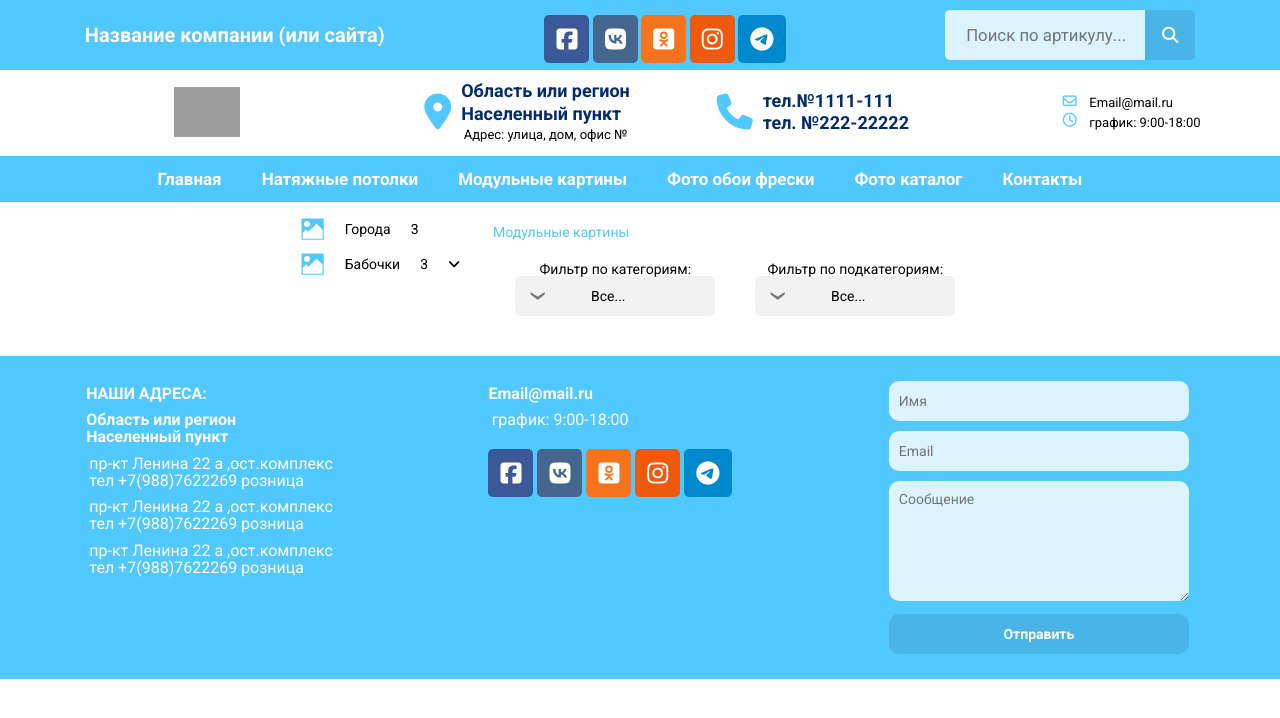
After one commit to RudenokArt/20200808-constructor, a PHP site: page /index.php in a window 1280 px wide. The commit adds this page. Shown: the top 718 px of the page. Run offline with PHP 8.4, Linux system fonts and the light colour scheme; data comes from the database, SQL or seed files in the repository; some libraries are stand-ins or nearby versions; grey boxes are pictures that could not be loaded.

Commit message:
modular galery new frontend

```diff
--- /dev/null
+++ b/modular/css-index.css
@@ -0,0 +1,115 @@
+.test{
+  line-height: 1em;
+}
+.modular-container{
+  margin:10px;
+  display: flex;
+  justify-content: center;
+}
+
+/*===== SIDEBAR =====*/
+.modular-sidebar{
+  line-height: 1em;
+}
+.modular-sidebar_category,
+.modular-sidebar_subcategory{
+  padding:5px;
+  cursor: pointer;
+  display: flex;
+  justify-content: flex-start;
+}
+.modular-sidebar_category div{
+  margin:auto;
+  margin-left: 0;
+  margin-right: 20px;
+}
+.modular-sidebar_subcategory div{
+  margin-left: 20px;
+}
+.modular-sidebar_icon{
+  padding: 0;
+  line-height: 0;
+}
+.modular-sidebar_category-list{
+  display: none;
+}
+
+/*===== CONTENT =====*/
+
+/*----- navigation -----*/
+.modular-content{
+}
+.modular-navigation_wrapper{
+  display: flex;
+  justify-content: flex-start;
+  width: 100%;
+  height: 40px;
+}
+.modular-navigation{
+  line-height: 1em;
+  display: flex;
+  flex-wrap: wrap;
+}
+.modular-navigation div{
+  cursor: pointer;
+  margin:auto;
+  margin-left: 5px;
+}
+.modular-navigation span:hover{
+  text-decoration: underline;
+}
+.modular-navigation_category,
+.modular-navigation_subcategory{
+  display: none;
+}
+/*----- filter -----*/
+.filter-block{
+  padding:10px;
+  display: flex;
+  flex-wrap: wrap;
+  justify-content: space-around;
+  line-height: 1em;
+}
+.filter-block_half{
+  padding:20px;
+  padding-top:0;
+  text-align: center;
+}
+.filter-block select{
+  background-color: rgba(0,0,0,0.05);
+  border-radius: 5px;
+  height: 40px;
+  width: 200px;
+  color: black;
+  text-align: center;
+}
+.filter-block option{
+  padding: 5px;
+  color: black;
+  background-color: white;
+}
+.filter-block_select-wrapper{
+  position: relative;
+}
+.filter-block_select-wrapper::before{
+  position: absolute;
+  line-height: 0;
+  content: "\203A";
+  font-size: 36px;
+  transform: rotate(90deg);
+  top:20px;
+  left: 20px;
+  z-index: -1;
+  color: grey;
+}
+.wallpaper-galery{
+  display: flex;
+  flex-wrap: wrap;
+  justify-content: center;
+}
+.wallpaper-galery_item-wrapper{
+  /*border:1px solid green;*/
+  width: 450px;
+  height: 450px;
+  display: flex;
+}
--- /dev/null
+++ b/modular/footer.php
@@ -0,0 +1,71 @@
+<div class="footer">
+  <div class="footer-item">
+    <div>
+      <b>НАШИ АДРЕСА:</b>
+    </div>
+    <div>
+      <b class="region"></b>
+      <br>
+      <b class="city"></b>
+    </div>
+    <div>
+      <span class="footerAdres"></span>
+      <br>
+      <span class="footerAdres"></span>
+    </div>
+    <div>
+      <span class="footerAdres"></span>
+      <br>
+      <span class="footerAdres"></span>
+    </div>
+    <div>
+      <span class="footerAdres"></span>
+      <br>
+      <span class="footerAdres"></span>
+    </div>
+  </div>
+  <div class="footer-item">
+    <div>
+      <b class="email"></b>
+    </div>
+    <div>
+      <span class="timeTable"></span>
+    </div>
+    <div class="social-block">
+      <div class="footerSocialLink">
+        <a href="" id="social-block_0"></a>
+        <a href="" id="social-block_1"></a>
+        <a href="" id="social-block_2"></a>
+        <a href="" id="social-block_3"></a>
+        <a href="" id="social-block_4"></a>
+        <a href="" id="social-block_5"></a>
+        <a href="" id="social-block_6"></a>
+      </div>
+    </div>
+  </div>
+  <div class="footer-item">
+    <form class="feedback-form">
+      <div>
+        <input type="text" name="name" placeholder="Имя">
+      </div>
+      <div>
+       <input type="text" name="email" placeholder="Email">
+     </div>
+     <div>
+      <textarea name="mesage" placeholder="Сообщение"></textarea>
+    </div>
+    <div>
+      <button>Отправить</button>
+    </div>
+  </form>
+</div>
+<div class="preloader-wrapper">
+  <div class="preloader">
+    <i class="fa fa-cog" aria-hidden="true"></i>
+  </div>
+</div>
+
+</body>
+<script src="theme/js/index-data.js"></script>
+<script src="js-index.js"></script>
+</html>
--- /dev/null
+++ b/modular/header.php
@@ -0,0 +1,133 @@
+<!DOCTYPE html>
+<html lang="en">
+<head>
+  <meta name="viewport" content="width=device-width, initial-scale=1.0">
+  <meta charset="UTF-8">
+  <link rel="shortcut icon" href="../modular/images/favicon.ico?v1"
+  type="image/x-icon">
+  <link rel="stylesheet" href="css-galary.css?<?php echo time() ?>">
+  <link rel="stylesheet" href="css-index.css? <?php echo time() ?> ">
+  <link rel="stylesheet" href="theme/css/data-style.css?<?php echo time() ?> ">
+  <script src="https://code.jquery.com/jquery-1.12.4.min.js"></script>
+  <script src="https://use.fontawesome.com/e8a42d7e14.js"></script>
+  <title>Модульные картины</title>
+</head>
+<body>
+  <!-- ========== HEADER ========== -->
+  <div class="header-top">
+    <div class="company-name">
+      <a href="index.html">
+        <h1 class="siteName"></h1>
+      </a>
+    </div>
+    <div class="flex-wrapper">
+      <div class="social-block">
+        <div class="socialLink">
+          <a href="" id="social-block_0"></a>
+          <a href="" id="social-block_1"></a>
+          <a href="" id="social-block_2"></a>
+          <a href="" id="social-block_3"></a>
+          <a href="" id="social-block_4"></a>
+          <a href="" id="social-block_5"></a>
+          <a href="" id="social-block_6"></a>
+        </div>
+      </div>
+    </div>
+    <div class="flex-wrapper">
+      <div class="search">
+       <input type="text" id="searchInput" placeholder=" Поиск по артикулу...">
+       <button onclick="searchImage()" class="button-search">
+        <h3>
+          <i class="fa fa-search" aria-hidden="true"></i>
+        </h3>
+      </button>
+    </div>
+  </div>
+</div>
+<div class="flex-wrapper">
+  <div class="flex-wrapper_half">
+    <div class="logotip-wrapper">
+      <a href="index.html" class="logotip-link">
+        <img src="images/logotip.png" class="logotip" alt="">
+      </a>
+    </div>
+    <div class="flex-wrapper">
+      <div class="flex-wrapper header-info">
+        <div class="header-info_icon-large">
+          <i class="fa fa-map-marker" aria-hidden="true"></i>
+        </div>
+        <div class="header-info_text">
+          <b class="region"></b>
+          <br>
+          <b class="city"></b>
+          <br>
+          <span class="adress"></span>
+        </div>
+      </div>
+    </div>
+  </div>
+
+  <div class="flex-wrapper_half">
+    <div class="flex-wrapper">
+      <div class="flex-wrapper header-info">
+        <div class="header-info_icon-large">
+          <i class="fa fa-phone" aria-hidden="true"></i>
+        </div>
+        <div class="header-info_text">
+          <b class="phone1"></b>
+          <br>
+          <b class="phone2"></b>
+        </div>
+      </div>
+    </div>
+    <div class="flex-wrapper">
+      <div class="header-info">
+        <div class="flex-wrapper_start">
+          <div class="header-info_icon">
+            <i class="fa fa-envelope-o" aria-hidden="true"></i>
+          </div>
+          <div class="header-info_text">
+            <span class="email"></span>
+          </div>
+        </div>
+        <div class="flex-wrapper_start">
+          <div class="header-info_icon">
+            <i class="fa fa-clock-o" aria-hidden="true"></i>
+          </div>
+          <div class="header-info_text">
+            <span class="timeTable"></span>
+          </div>
+        </div>
+      </div>
+    </div>
+  </div>
+</div>
+
+<div class="header-bottom">
+  <div class="header-menu">
+    <div>
+      <button>
+        <i class="fa fa-times" aria-hidden="true"></i>
+      </button>
+    </div>
+    <a href="#"></a>
+    <a href="#"></a>
+    <a href="#"></a>
+    <a href="#"></a>
+    <a href="#"></a>
+    <a href="#"></a>
+    <a href="#"></a>
+    <!-- <a href="#">Главная</a>
+    <a href="#">Натяжные потолки</a>
+    <a href="#">Модульные картины</a>
+    <a href="#">Фото обои фрески</a>
+    <a href="#">Фото каталог</a>
+    <a href="#">Контакты</a> -->
+  </div>
+</div>
+<div class="header-menu_button">
+  <button>
+    <i class="fa fa-bars" aria-hidden="true"></i>
+    <!-- <i class="fa fa-align-justify" aria-hidden="true"></i> -->
+  </button>
+</div>
--- /dev/null
+++ b/modular/index.php
@@ -0,0 +1,96 @@
+
+<?php include_once 'header.php' ?>
+<?php include_once 'php-index-select.php' ?>
+
+
+
+<div class="modular-container">
+  <div class="modular-sidebar">
+    <?php $categoryArr=indexSelect('SELECT * FROM `constructor_category`');
+    for($i=0;$i<sizeof($categoryArr);$i++){
+      $subcategoryArr=indexSelect('SELECT * FROM `constructor_subcategory`
+      WHERE `category`="'.$categoryArr[$i]['category'].'"');?>
+
+      <div class="modular-sidebar_category">
+        <div class="modular-sidebar_icon">
+          <img src="icon/category-icon.svg" alt=" ">
+        </div>
+        <div><?php echo $categoryArr[$i]['category']?></div>
+        <div>
+          <?php $imageArr=indexSelect('SELECT * FROM `constructor_galеry`
+            WHERE `category`="'.$categoryArr[$i]['category'].'"');
+            echo sizeof($imageArr); ?>
+          </div>
+          <div>
+            <?php if(sizeof($subcategoryArr)>0) {?>
+              <i class="fa fa-angle-down" aria-hidden="true"></i>
+              <?}?>
+            </div>
+          </div>
+          <div class="modular-sidebar_category-list">
+            <? for ($n=0;$n<sizeof($subcategoryArr);$n++) {
+              ?><div class="modular-sidebar_subcategory">
+                <div>
+                  <i class="fa fa-caret-right" aria-hidden="true"></i>
+                </div>
+                <div><?php echo $subcategoryArr[$n]['subcategory']?></div>
+                <div>
+                  <?php $subImageArr=indexSelect('SELECT * FROM `constructor_galеry`
+                    WHERE `subcategory`="'.$subcategoryArr[$n]['subcategory'].'"');
+                    echo sizeof($subImageArr); ?>
+                  </div>
+                  </div><?}
+                  ?></div><? } ?>
+
+
+                </div>
+                <div class="modular-content">
+
+                  <div class="modular-navigation_wrapper">
+                    <div class="modular-navigation">
+                      <div class="modular-navigation_root">
+                        <span>Модульные картины</span>
+                      </div>
+                      <div class="modular-navigation_category">
+                        <i class="fa fa-long-arrow-right" aria-hidden="true"></i>
+                        <span>empty</span>
+                      </div>
+                      <div class="modular-navigation_subcategory">
+                        <i class="fa fa-long-arrow-right" aria-hidden="true"></i>
+                        <span>empty</span>
+                      </div>
+                    </div>
+                  </div>
+
+                  <div class="filter-block">
+                    <div class="filter-block_half">
+                      <div>Фильтр по категориям:</div>
+                      <div class="filter-block_select-wrapper">
+                        <select class="category-select">
+                          <option value="all">Все...</option>
+                          <?php for ($i=0;$i<sizeof($categoryArr);$i++) {
+                            ?><option>
+                              <?php echo $categoryArr[$i]['category']?>
+                            </option><?
+                          } ?>
+                        </select>
+                      </div>
+                    </div>
+                    <div class="filter-block_half">
+                      <div>Фильтр по подкатегориям:</div>
+                      <div class="filter-block_select-wrapper">
+                        <select class="subcategory-select">
+                          <option value="all">Все...</option>
+                          <?php for ($i=0; $i<100; $i++) {
+                            ?><option class="subcategory-select_option">empty</option><?
+                          } ?>
+                        </select>
+                      </div>
+                    </div>
+                  </div>
+
+                </div>
+              </div>
+
+
+              <?php include_once 'footer.php' ?>
--- a/modular/js-galery.js
+++ b/modular/js-galery.js
@@ -389,7 +389,7 @@ function constructorTransition (imageName,discount) {
 	localStorage.removeItem('editItem');
 }
 
-// ===== ACTIONS =====
+// ===== LISTENERS =====
 $('.header-menu button').click(()=>{
   $('.header-bottom').slideUp();
 })
--- /dev/null
+++ b/modular/php-index-ajax-select.php
@@ -0,0 +1,17 @@
+<?php
+
+require_once 'connectdb.php';
+
+$sql = $mysqli->query($_POST['data']);
+$arr=[];
+$i=0;
+while ($result = mysqli_fetch_array($sql)){
+  $arr[$i]=$result;
+  $i++;
+}
+$json=json_encode($arr, JSON_UNESCAPED_UNICODE | JSON_UNESCAPED_SLASHES);
+echo $json;
+
+
+
+?>
--- /dev/null
+++ b/modular/php-index-select.php
@@ -0,0 +1,19 @@
+<?php
+
+require_once 'connectdb.php';
+
+function indexSelect($data){
+  global $mysqli;
+  $arr=[];
+  $i=0;
+  $sql=$mysqli->query($data);
+  while ($result = mysqli_fetch_array($sql)){
+    $arr[$i]=$result;
+    $i++;
+  }
+  return($arr);
+}
+
+
+
+?>
--- a/modular/theme/css/data-style.css
+++ b/modular/theme/css/data-style.css
@@ -1,9 +1,11 @@
 
+.modular-sidebar_icon,
 #backButton,.simple-button,.header-menu_button,
 .template-tape-item,.sign-blue,.radio-label_active,
 .header-top,.header-menu,.footer {
   background-color:#51C8FF;
 }
+.modular-navigation,
 .header-info_icon-large,.header-info_icon{
   color:#51C8FF;
 }
@@ -17,6 +19,7 @@ background-color: #51C8FF;
 .simple-button,.sign-blue{
   color:#FFFDF8;
 }
+.modular-sidebar_category:hover,.modular-sidebar_subcategory:hover,
 #backButton:hover,.header-menu a:hover,.company-name:hover,
 .action-button:hover,.simple-button:hover,
 .button-search:hover,.item-list:hover{
--- a/modular/theme/js/index-data.js
+++ b/modular/theme/js/index-data.js
@@ -26,7 +26,6 @@ function setIndexData (data) {
   // Главное меню
   var mainMenu=$('.header-menu').children('a');
   setMainMenu(mainMenu,themeData);
-  console.log(mainMenu);
 
   // иконки соц. сетей
 }
--- a/modular/theme/save-data.php
+++ b/modular/theme/save-data.php
@@ -3,11 +3,13 @@
 
 print_r($dataArr);
 $dataStyle='
+.modular-sidebar_icon,
 #backButton,.simple-button,.header-menu_button,
 .template-tape-item,.sign-blue,.radio-label_active,
 .header-top,.header-menu,.footer {
   background-color:'.$dataArr["themeColor"].';
 }
+.modular-navigation,
 .header-info_icon-large,.header-info_icon{
   color:'.$dataArr["themeColor"].';
 }
@@ -21,6 +23,7 @@ background-color: '.$dataArr["themeColor"].';
 .simple-button,.sign-blue{
   color:'.$dataArr["fontColor"].';
 }
+.modular-sidebar_category:hover,.modular-sidebar_subcategory:hover,
 #backButton:hover,.header-menu a:hover,.company-name:hover,
 .action-button:hover,.simple-button:hover,
 .button-search:hover,.item-list:hover{
```
Also changed, not shown: modular/js-index.js (added, +135 -0 lines), modular/icon/category-icon.svg (added).
